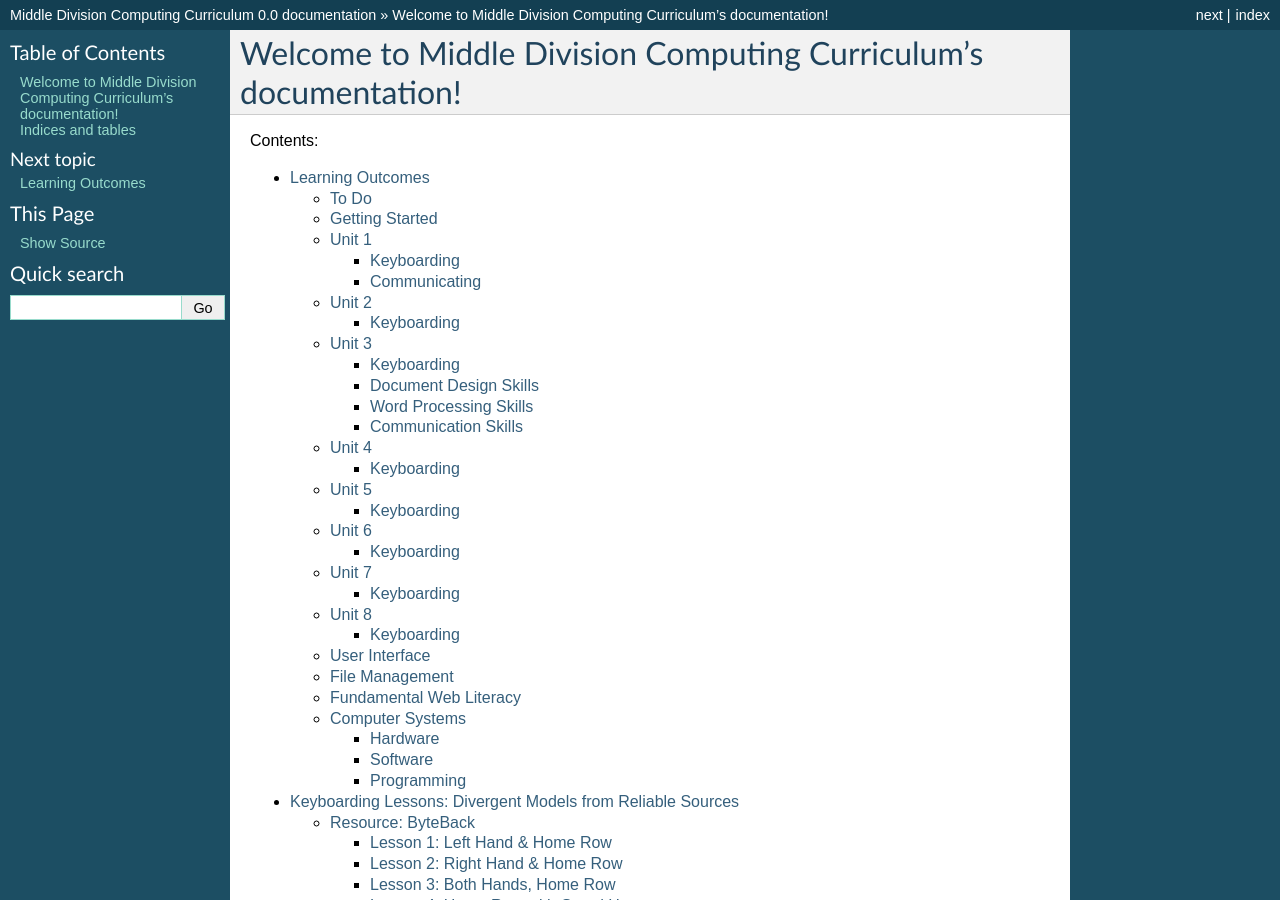
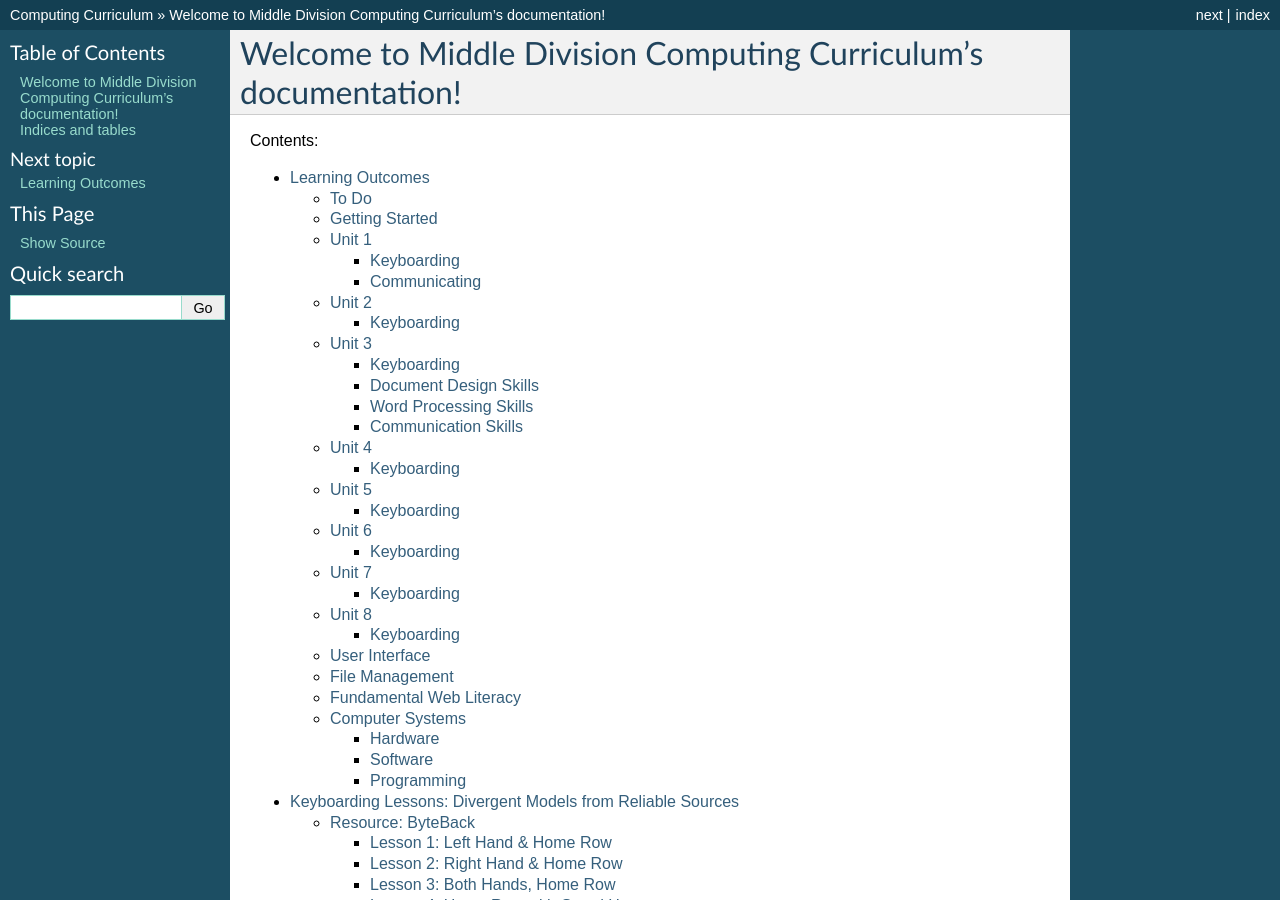
Before and after one commit to ghoulmann/MD_computing_curriculum, a Sphinx documentation site: the page built from source/index.rst, in a window 1280 px wide and 900 px high. Built offline with Sphinx 7.4.7, drawn with Linux system fonts in a browser that asks for light colours; some of the changed text lies outside the part shown.

Commit message:
working on title

```diff
--- a/source/conf.py
+++ b/source/conf.py
@@ -106,7 +106,7 @@ html_theme = 'default'
 #html_title = None
 
 # A shorter title for the navigation bar.  Default is the same as html_title.
-#html_short_title = None
+html_short_title = "Computing Curriculum"
 
 # The name of an image file (relative to this directory) to place at the top
 # of the sidebar.
```
